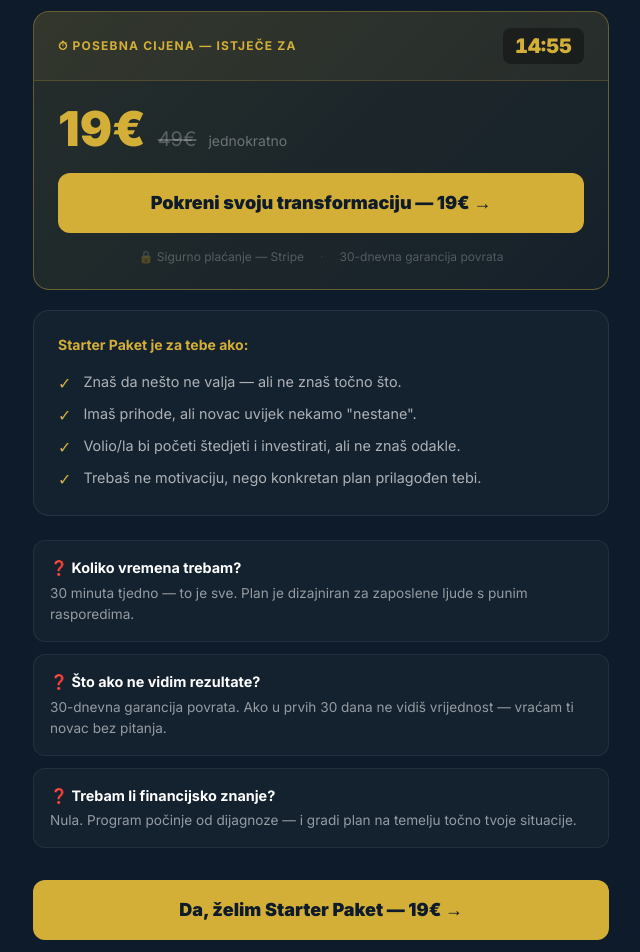
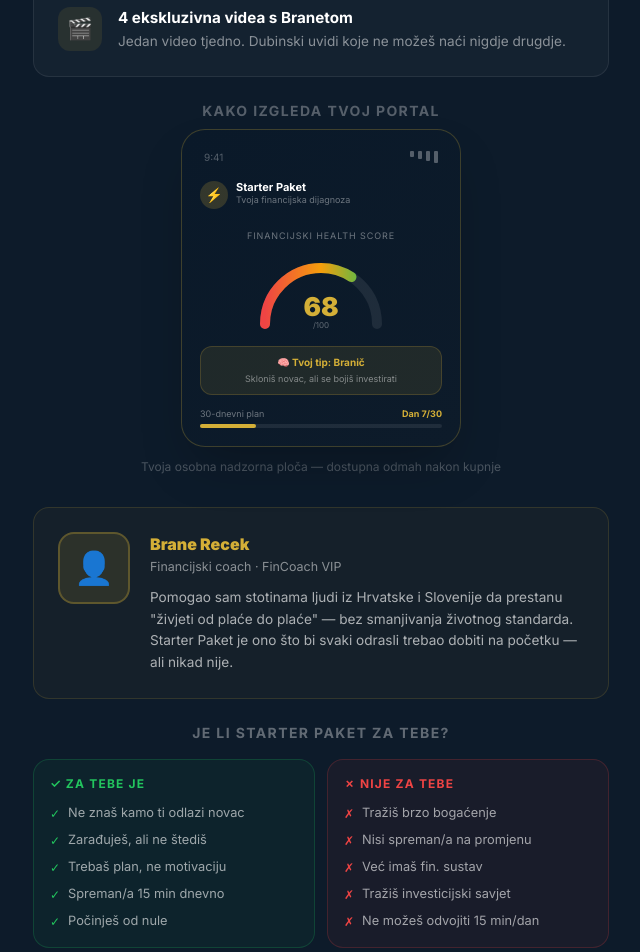
Before and after one commit to financijskiexpert/fincoach-vip, a Next.js app: page /starter-paket in a window 1280 px wide. Shown: the part 1480-2432 px from the top of the page, without its empty margins (319-959 px from the left). Built offline with nearby package versions, Linux system fonts and the light colour scheme; no server answers.

Commit message:
feat: starter landing page upgrade + garancija 7d + nav link

```diff
--- a/src/app/admin/starter/AdminStarterClient.tsx
+++ b/src/app/admin/starter/AdminStarterClient.tsx
@@ -3,7 +3,7 @@
 import { useState } from 'react'
 import { Badge } from '@/components/ui/badge'
 import { Button } from '@/components/ui/button'
-import { CheckCircle, XCircle, Zap, AlertCircle } from 'lucide-react'
+import { CheckCircle, XCircle, Zap, Clock } from 'lucide-react'
 
 const FINANCIAL_TYPE_LABELS: Record<string, { label: string; color: string }> = {
   hedonist: { label: 'Hedonist', color: 'bg-red-500/20 text-red-300' },
@@ -76,7 +76,8 @@ export default function AdminStarterClient({ starters }: Props) {
             <th className="text-center pb-3 text-white/40 font-medium">Portal login</th>
             <th className="text-center pb-3 text-white/40 font-medium">VSN pristup</th>
             <th className="text-center pb-3 text-white/40 font-medium">Upgrade kupon</th>
-            <th className="text-right pb-3 text-white/40 font-medium">Datum</th>
+            <th className="text-right pb-3 text-white/40 font-medium">Kupljeno</th>
+            <th className="text-right pb-3 text-white/40 font-medium">Garancija</th>
             <th className="text-right pb-3 text-white/40 font-medium">Akcija</th>
           </tr>
         </thead>
@@ -130,6 +131,22 @@ export default function AdminStarterClient({ starters }: Props) {
                 <td className="py-3 pr-4 text-right text-white/40 text-xs">
                   {new Date(entry.created_at).toLocaleDateString('hr-HR')}
                 </td>
+                <td className="py-3 pr-4 text-right text-xs">
+                  {(() => {
+                    const expiry = new Date(new Date(entry.created_at).getTime() + 7 * 24 * 60 * 60 * 1000)
+                    const now = new Date()
+                    const active = expiry > now
+                    const daysLeft = Math.max(0, Math.ceil((expiry.getTime() - now.getTime()) / (1000 * 60 * 60 * 24)))
+                    return active ? (
+                      <span className="inline-flex items-center gap-1 text-yellow-400">
+                        <Clock className="w-3 h-3" />
+                        {daysLeft}d
+                      </span>
+                    ) : (
+                      <span className="text-white/20">Istekla</span>
+                    )
+                  })()}
+                </td>
                 <td className="py-3 text-right">
                   {msg?.id === entry.id && (
                     <span className={`text-xs mr-2 ${msg.ok ? 'text-green-400' : 'text-red-400'}`}>
--- a/src/app/page.tsx
+++ b/src/app/page.tsx
@@ -56,11 +56,16 @@ export default function LandingPage() {
           <Link href="/" className="flex items-center">
             <Image src="/logo/fincoach-logo-horizontal.svg" alt="FinCoach VIP" width={150} height={47} priority />
           </Link>
-          <Link href="/volim-svoj-novac">
-            <Button size="sm" variant="outline">
-              Pogledaj tečaj →
-            </Button>
-          </Link>
+          <div className="flex items-center gap-2">
+            <Link href="/starter-paket" className="text-sm font-medium hidden sm:block" style={{ color: 'rgba(212,175,55,0.8)' }}>
+              Starter — 19€
+            </Link>
+            <Link href="/volim-svoj-novac">
+              <Button size="sm" variant="outline">
+                Pogledaj tečaj →
+              </Button>
+            </Link>
+          </div>
         </div>
       </nav>
 
--- a/src/app/starter-paket/page.tsx
+++ b/src/app/starter-paket/page.tsx
@@ -21,6 +21,85 @@ function getDeadline(): number {
 }
 
 function pad(n: number) { return String(n).padStart(2, '0') }
+
+// SVG portal mockup — health score gauge
+function PortalMockup() {
+  return (
+    <div className="flex justify-center my-2">
+      <div
+        className="relative rounded-3xl overflow-hidden shadow-2xl"
+        style={{
+          width: 280,
+          background: 'linear-gradient(145deg, #0a1929 0%, #0d1b2a 100%)',
+          border: '1px solid rgba(212,175,55,0.25)',
+          padding: '20px 18px 18px',
+        }}
+      >
+        {/* Status bar mockup */}
+        <div className="flex justify-between items-center mb-4 px-1">
+          <span style={{ color: 'rgba(255,255,255,0.3)', fontSize: 10 }}>9:41</span>
+          <div className="flex gap-1">
+            {[...Array(4)].map((_, i) => (
+              <div key={i} style={{ width: 4, height: 6 + i * 2, backgroundColor: 'rgba(255,255,255,0.3)', borderRadius: 1 }} />
+            ))}
+          </div>
+        </div>
+
+        {/* App header */}
+        <div className="flex items-center gap-2 mb-5">
+          <div style={{ width: 28, height: 28, borderRadius: '50%', backgroundColor: 'rgba(212,175,55,0.2)', display: 'flex', alignItems: 'center', justifyContent: 'center' }}>
+            <span style={{ fontSize: 14 }}>⚡</span>
+          </div>
+          <div>
+            <p style={{ color: '#fff', fontSize: 11, fontWeight: 700, lineHeight: 1 }}>Starter Paket</p>
+            <p style={{ color: 'rgba(255,255,255,0.4)', fontSize: 9 }}>Tvoja financijska dijagnoza</p>
+          </div>
+        </div>
+
+        {/* Health Score gauge */}
+        <div className="text-center mb-4">
+          <p style={{ color: 'rgba(255,255,255,0.4)', fontSize: 9, marginBottom: 8, textTransform: 'uppercase', letterSpacing: '0.1em' }}>Financijski Health Score</p>
+          <svg width="140" height="80" viewBox="0 0 140 80" style={{ margin: '0 auto', display: 'block' }}>
+            {/* Background arc */}
+            <path d="M 14 74 A 56 56 0 0 1 126 74" fill="none" stroke="rgba(255,255,255,0.08)" strokeWidth="10" strokeLinecap="round" />
+            {/* Score arc — 68/100 = 68% */}
+            <path d="M 14 74 A 56 56 0 0 1 126 74" fill="none" stroke="url(#scoreGrad)" strokeWidth="10" strokeLinecap="round"
+              strokeDasharray="176" strokeDashoffset="56" />
+            <defs>
+              <linearGradient id="scoreGrad" x1="0%" y1="0%" x2="100%" y2="0%">
+                <stop offset="0%" stopColor="#ef4444" />
+                <stop offset="50%" stopColor="#f59e0b" />
+                <stop offset="100%" stopColor="#22c55e" />
+              </linearGradient>
+            </defs>
+            <text x="70" y="66" textAnchor="middle" fill="#D4AF37" fontSize="26" fontWeight="900">68</text>
+            <text x="70" y="78" textAnchor="middle" fill="rgba(255,255,255,0.35)" fontSize="8">/100</text>
+          </svg>
+        </div>
+
+        {/* Type badge */}
+        <div
+          className="text-center rounded-xl py-2 mb-3"
+          style={{ backgroundColor: 'rgba(212,175,55,0.1)', border: '1px solid rgba(212,175,55,0.2)' }}
+        >
+          <p style={{ color: '#D4AF37', fontSize: 10, fontWeight: 700 }}>🧠 Tvoj tip: Branič</p>
+          <p style={{ color: 'rgba(255,255,255,0.45)', fontSize: 9, marginTop: 2 }}>Skloniš novac, ali se bojiš investirati</p>
+        </div>
+
+        {/* Progress bar */}
+        <div>
+          <div className="flex justify-between items-center mb-1">
+            <span style={{ color: 'rgba(255,255,255,0.4)', fontSize: 9 }}>30-dnevni plan</span>
+            <span style={{ color: '#D4AF37', fontSize: 9, fontWeight: 700 }}>Dan 7/30</span>
+          </div>
+          <div style={{ height: 4, backgroundColor: 'rgba(255,255,255,0.08)', borderRadius: 2 }}>
+            <div style={{ height: '100%', width: '23%', backgroundColor: '#D4AF37', borderRadius: 2 }} />
+          </div>
+        </div>
+      </div>
+    </div>
+  )
+}
 
 function StarterPaketContent() {
   const params = useSearchParams()
@@ -108,6 +187,24 @@ function StarterPaketContent() {
             </p>
           </div>
 
+          {/* VIDEO PLACEHOLDER — zamijeni src kad Brane pošalje video */}
+          <div
+            className="rounded-2xl overflow-hidden mb-8"
+            style={{ border: '1px solid rgba(212,175,55,0.2)', backgroundColor: 'rgba(0,0,0,0.3)', aspectRatio: '16/9', display: 'flex', alignItems: 'center', justifyContent: 'center' }}
+            id="starter-landing-video"
+          >
+            {/* TODO: zamijeni ovaj div s <video> ili <iframe> kad video bude spreman */}
+            <div className="text-center px-6">
+              <div
+                className="w-16 h-16 rounded-full mx-auto mb-3 flex items-center justify-center"
+                style={{ backgroundColor: 'rgba(212,175,55,0.15)', border: '2px solid rgba(212,175,55,0.4)' }}
+              >
+                <span style={{ fontSize: 28 }}>▶</span>
+              </div>
+              <p style={{ color: 'rgba(255,255,255,0.4)', fontSize: '0.85rem' }}>Video uskoro — Brane ti objašnjava sve</p>
+            </div>
+          </div>
+
           {/* PROBLEM */}
           <div
             className="rounded-2xl p-6 mb-6"
@@ -165,7 +262,7 @@ function StarterPaketContent() {
               {
                 icon: '🎬',
                 title: '4 ekskluzivna videa s Branetom',
-                desc: 'Jeden video tjedno. Dubinski uvidi koje ne možeš naći nigdje drugdje.',
+                desc: 'Jedan video tjedno. Dubinski uvidi koje ne možeš naći nigdje drugdje.',
               },
             ].map((item, i) => (
               <div key={i} className="flex items-start gap-4 mb-5 last:mb-0">
@@ -181,6 +278,88 @@ function StarterPaketContent() {
                 </div>
               </div>
             ))}
+          </div>
+
+          {/* PORTAL MOCKUP */}
+          <div className="mb-2 text-center">
+            <p className="text-sm font-bold uppercase tracking-widest mb-1" style={{ color: 'rgba(255,255,255,0.3)' }}>
+              Kako izgleda tvoj portal
+            </p>
+          </div>
+          <PortalMockup />
+          <p className="text-center text-xs mb-8 mt-3" style={{ color: 'rgba(255,255,255,0.25)' }}>
+            Tvoja osobna nadzorna ploča — dostupna odmah nakon kupnje
+          </p>
+
+          {/* BRANE CREDENTIALS */}
+          <div
+            className="rounded-2xl p-6 mb-6 flex items-start gap-5"
+            style={{ backgroundColor: 'rgba(212,175,55,0.04)', border: '1px solid rgba(212,175,55,0.15)' }}
+          >
+            {/* Photo placeholder — zamijeni src s pravom slikom */}
+            <div
+              className="rounded-2xl shrink-0 flex items-center justify-center"
+              style={{ width: 72, height: 72, backgroundColor: 'rgba(212,175,55,0.12)', border: '2px solid rgba(212,175,55,0.3)' }}
+            >
+              {/* TODO: <Image src="/brane-foto.jpg" alt="Brane Recek" width={72} height={72} className="rounded-2xl object-cover" /> */}
+              <span style={{ fontSize: 32 }}>👤</span>
+            </div>
+            <div>
+              <p className="font-black mb-0.5" style={{ fontSize: '1rem', color: '#D4AF37' }}>Brane Recek</p>
+              <p style={{ color: 'rgba(255,255,255,0.5)', fontSize: '0.78rem', marginBottom: 10 }}>Financijski coach · FinCoach VIP</p>
+              <p style={{ color: 'rgba(255,255,255,0.65)', fontSize: '0.85rem', lineHeight: 1.6 }}>
+                Pomogao sam stotinama ljudi iz Hrvatske i Slovenije da prestanu "živjeti od plaće do plaće" —
+                bez smanjivanja životnog standarda. Starter Paket je ono što bi svaki odrasli trebao dobiti
+                na početku — ali nikad nije.
+              </p>
+            </div>
+          </div>
+
+          {/* ZA KOGA JE / ZA KOGA NIJE */}
+          <div className="mb-6">
+            <p className="text-center text-sm font-bold uppercase tracking-widest mb-4" style={{ color: 'rgba(255,255,255,0.35)' }}>
+              Je li Starter Paket za tebe?
+            </p>
+            <div className="grid grid-cols-2 gap-3">
+              {/* JE */}
+              <div
+                className="rounded-2xl p-4"
+                style={{ backgroundColor: 'rgba(34,197,94,0.05)', border: '1px solid rgba(34,197,94,0.2)' }}
+              >
+                <p className="text-xs font-bold uppercase tracking-widest mb-3" style={{ color: '#22c55e' }}>✓ Za tebe je</p>
+                {[
+                  'Ne znaš kamo ti odlazi novac',
+                  'Zarađuješ, ali ne štediš',
+                  'Trebaš plan, ne motivaciju',
+                  'Spreman/a 15 min dnevno',
+                  'Počinješ od nule',
+                ].map((t, i) => (
+                  <div key={i} className="flex items-start gap-2 mb-2 last:mb-0">
+                    <span style={{ color: '#22c55e', fontSize: 12, flexShrink: 0, marginTop: 1 }}>✓</span>
+                    <span style={{ color: 'rgba(255,255,255,0.6)', fontSize: '0.8rem', lineHeight: 1.45 }}>{t}</span>
+                  </div>
+                ))}
+              </div>
+              {/* NIJE */}
+              <div
+                className="rounded-2xl p-4"
+                style={{ backgroundColor: 'rgba(239,68,68,0.05)', border: '1px solid rgba(239,68,68,0.2)' }}
+              >
+                <p className="text-xs font-bold uppercase tracking-widest mb-3" style={{ color: '#ef4444' }}>✗ Nije za tebe</p>
+                {[
+                  'Tražiš brzo bogaćenje',
+                  'Nisi spreman/a na promjenu',
+                  'Već imaš fin. sustav',
+                  'Tražiš investicijski savjet',
+                  'Ne možeš odvojiti 15 min/dan',
+                ].map((t, i) => (
+                  <div key={i} className="flex items-start gap-2 mb-2 last:mb-0">
+                    <span style={{ color: '#ef4444', fontSize: 12, flexShrink: 0, marginTop: 1 }}>✗</span>
+                    <span style={{ color: 'rgba(255,255,255,0.6)', fontSize: '0.8rem', lineHeight: 1.45 }}>{t}</span>
+                  </div>
+                ))}
+              </div>
+            </div>
           </div>
 
           {/* SOCIAL PROOF */}
@@ -208,7 +387,6 @@ function StarterPaketContent() {
               border: `1px solid ${expired ? 'rgba(255,255,255,0.1)' : 'rgba(212,175,55,0.4)'}`,
             }}
           >
-            {/* Countdown / expired header */}
             {!expired ? (
               <div
                 className="px-6 py-4 flex items-center justify-between flex-wrap gap-3"
@@ -258,28 +436,9 @@ function StarterPaketContent() {
               <div className="flex items-center justify-center gap-4 flex-wrap">
                 <span className="text-xs" style={{ color: 'rgba(255,255,255,0.25)' }}>🔒 Sigurno plaćanje — Stripe</span>
                 <span className="text-xs" style={{ color: 'rgba(255,255,255,0.12)' }}>·</span>
-                <span className="text-xs" style={{ color: 'rgba(255,255,255,0.25)' }}>30-dnevna garancija povrata</span>
+                <span className="text-xs" style={{ color: 'rgba(255,255,255,0.25)' }}>7-dnevna garancija povrata</span>
               </div>
             </div>
-          </div>
-
-          {/* WHO IS THIS FOR */}
-          <div
-            className="rounded-2xl p-6 mb-6"
-            style={{ backgroundColor: 'rgba(255,255,255,0.03)', border: '1px solid rgba(255,255,255,0.08)' }}
-          >
-            <p className="text-sm font-bold mb-4" style={{ color: '#D4AF37' }}>Starter Paket je za tebe ako:</p>
-            {[
-              'Znaš da nešto ne valja — ali ne znaš točno što.',
-              'Imaš prihode, ali novac uvijek nekamo "nestane".',
-              'Volio/la bi početi štedjeti i investirati, ali ne znaš odakle.',
-              'Trebaš ne motivaciju, nego konkretan plan prilagođen tebi.',
-            ].map((t, i) => (
-              <div key={i} className="flex items-start gap-3 mb-2 last:mb-0">
-                <span style={{ color: '#D4AF37', flexShrink: 0 }}>✓</span>
-                <span style={{ color: 'rgba(255,255,255,0.65)', fontSize: '0.9rem' }}>{t}</span>
-              </div>
-            ))}
           </div>
 
           {/* FAQ */}
@@ -287,15 +446,19 @@ function StarterPaketContent() {
             {[
               {
                 q: 'Koliko vremena trebam?',
-                a: '30 minuta tjedno — to je sve. Plan je dizajniran za zaposlene ljude s punim rasporedima.',
+                a: '15 minuta dnevno — to je sve. Plan je dizajniran za zaposlene ljude s punim rasporedima.',
               },
               {
                 q: 'Što ako ne vidim rezultate?',
-                a: '30-dnevna garancija povrata. Ako u prvih 30 dana ne vidiš vrijednost — vraćam ti novac bez pitanja.',
+                a: '7-dnevna garancija povrata. Ako u prvih 7 dana ne vidiš vrijednost — vraćam ti 19€ bez pitanja. Bez formulara, bez čekanja.',
               },
               {
                 q: 'Trebam li financijsko znanje?',
                 a: 'Nula. Program počinje od dijagnoze — i gradi plan na temelju točno tvoje situacije.',
+              },
+              {
+                q: 'Kad dobijem pristup?',
+                a: 'Odmah. Nakon plaćanja dobivaš email s pristupnim podacima i možeš početi za 5 minuta.',
               },
             ].map((item, i) => (
               <div
```
